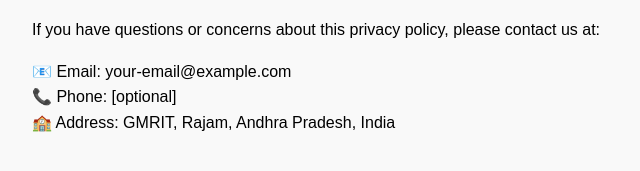
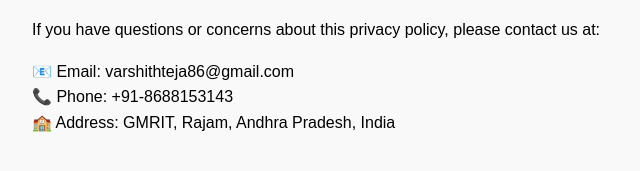
Before and after one commit to Teja2951/UniSync-Privacy-Policy, a plain HTML site: page index.html in a window 1280 px wide. Shown: the part 1509-1680 px from the top of the page, 208-848 px from the left. Drawn offline with Linux system fonts and the light colour scheme.

Commit message:
Update index.html

```diff
--- a/index.html
+++ b/index.html
@@ -63,8 +63,8 @@
   <h2>8. Contact Us</h2>
   <p>If you have questions or concerns about this privacy policy, please contact us at:</p>
   <p>
-    📧 Email: your-email@example.com<br>
-    📞 Phone: [optional]<br>
+    📧 Email: varshithteja86@gmail.com<br>
+    📞 Phone: +91-8688153143<br>
     🏫 Address: GMRIT, Rajam, Andhra Pradesh, India
   </p>
 </body>
```
